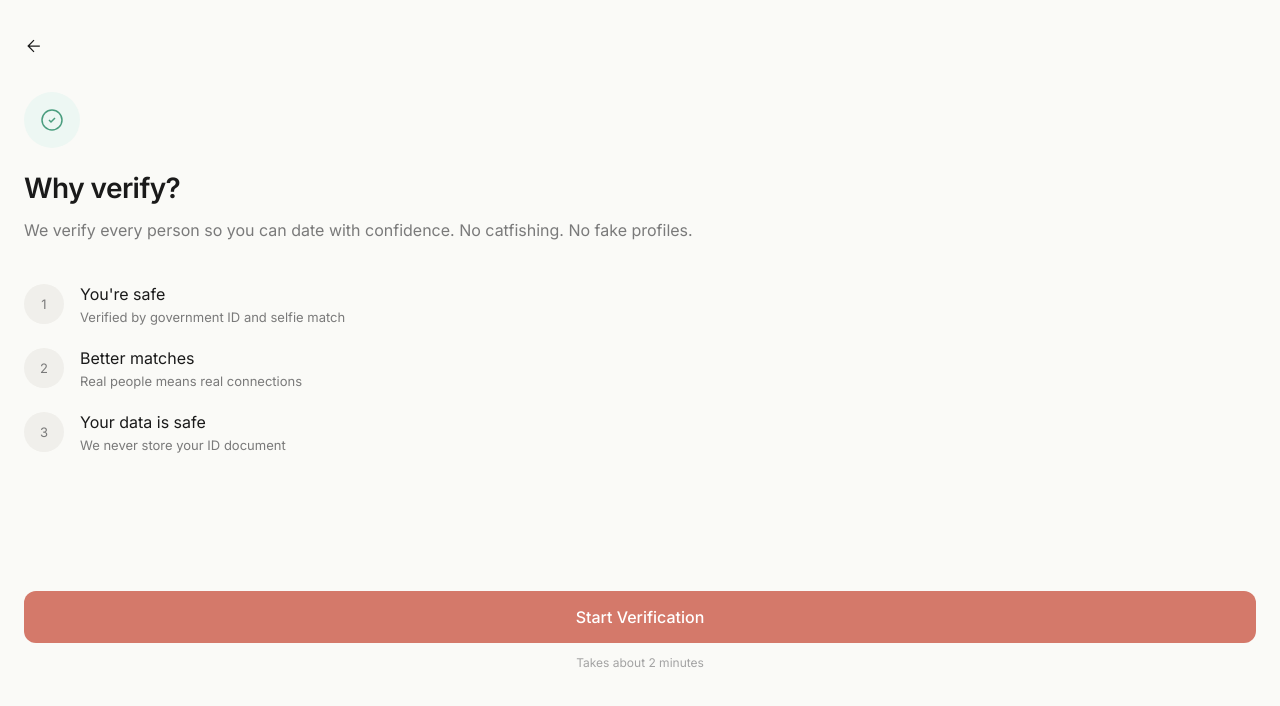
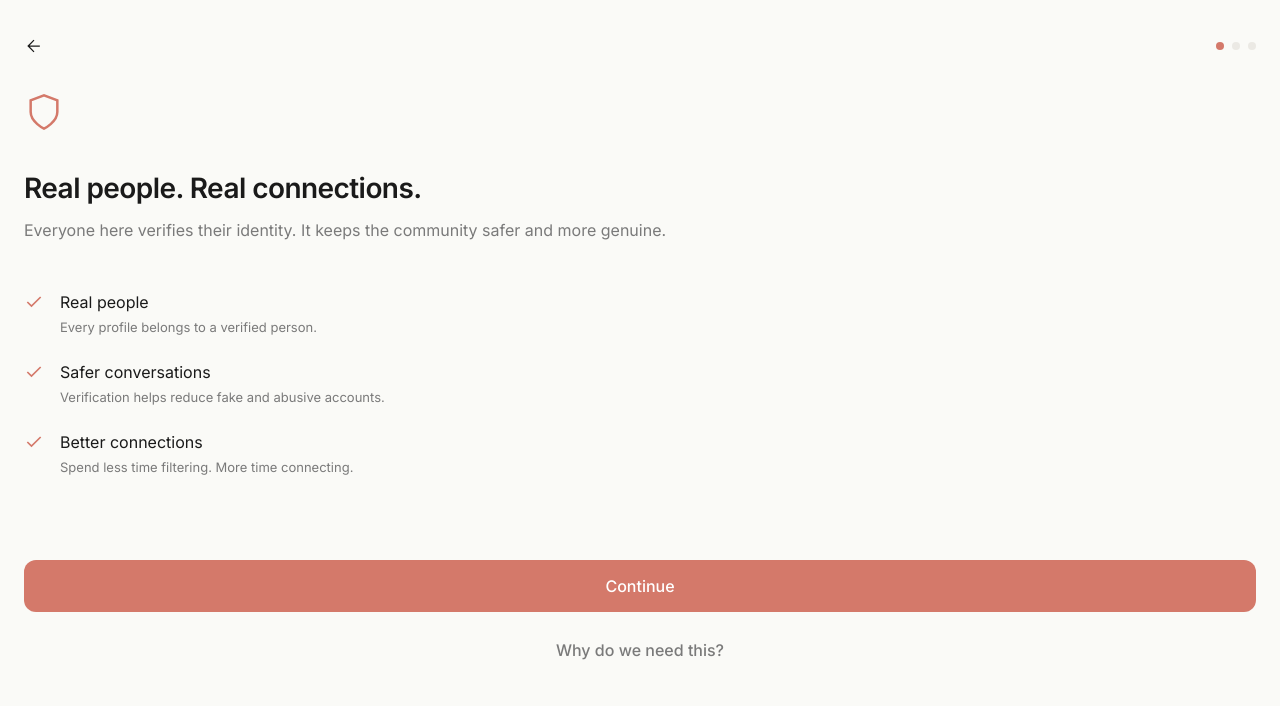
Before and after one commit to thephoenix13/baed_app, a React (Vite) app: page / in a window 1280 px wide. Both pictures are taken after a click on the button "Get Started". Shown: the top 706 px of the page. Built offline with nearby package versions, Linux system fonts and the light colour scheme.

Commit message:
task snapshot 14ea2b89-2c4f-4cc6-903e-76bdad8a8212

```diff
--- a/src/app/screens/verification/WhyVerifyScreen.tsx
+++ b/src/app/screens/verification/WhyVerifyScreen.tsx
@@ -6,67 +6,86 @@ interface WhyVerifyScreenProps {
 export function WhyVerifyScreen({ onContinue, onBack }: WhyVerifyScreenProps) {
   return (
     <div className="page flex flex-col">
-      {/* Header */}
-      <div className="page-header flex items-center">
+      {/* Header with back button and progress */}
+      <div className="page-header flex items-center justify-between">
         <button onClick={onBack} className="btn-icon -ml-3" aria-label="Back">
           <svg width="20" height="20" viewBox="0 0 24 24" fill="none" stroke="currentColor" strokeWidth="1.5">
             <path d="M19 12H5M12 19l-7-7 7-7" />
           </svg>
         </button>
+        {/* Progress indicator */}
+        <div className="flex items-center gap-2">
+          <div className="w-2 h-2 rounded-full bg-[var(--color-accent)]"></div>
+          <div className="w-2 h-2 rounded-full bg-[var(--color-border)]"></div>
+          <div className="w-2 h-2 rounded-full bg-[var(--color-border)]"></div>
+        </div>
       </div>
 
       <div className="page-content flex-1 flex flex-col">
-        {/* Icon */}
-        <div className="w-14 h-14 rounded-full bg-[var(--color-success-light)] flex items-center justify-center mb-6">
-          <svg width="24" height="24" viewBox="0 0 24 24" fill="none" stroke="var(--color-success)" strokeWidth="1.5">
-            <path d="M9 12l2 2 4-4" />
-            <circle cx="12" cy="12" r="10" />
-          </svg>
+        {/* Hero section */}
+        <div className="mb-12">
+          {/* Minimal verification icon */}
+          <div className="mb-8">
+            <svg width="40" height="40" viewBox="0 0 24 24" fill="none" stroke="var(--color-accent)" strokeWidth="1.5">
+              <path d="M12 22s8-4 8-10V5l-8-3-8 3v7c0 6 8 10 8 10z" />
+            </svg>
+          </div>
+
+          {/* Title */}
+          <h1 className="text-screen-title mb-3">
+            Real people. Real connections.
+          </h1>
+
+          {/* Supporting text */}
+          <p className="text-body-secondary">
+            Everyone here verifies their identity. It keeps the community safer and more genuine.
+          </p>
         </div>
 
-        {/* Title */}
-        <h1 className="text-screen-title mb-3">Why verify?</h1>
-        <p className="text-body-secondary mb-8">
-          We verify every person so you can date with confidence. No catfishing. No fake profiles.
-        </p>
-
-        {/* Benefits */}
-        <div className="space-y-5 mb-8 flex-1">
+        {/* Benefits - simple rows */}
+        <div className="space-y-6 mb-12 flex-1">
+          {/* Benefit 1 */}
           <div className="flex items-start gap-4">
-            <div className="w-8 h-8 rounded-full bg-[var(--color-bg-chip)] flex items-center justify-center flex-shrink-0 mt-0.5">
-              <span className="text-caption font-medium">1</span>
-            </div>
+            <svg width="20" height="20" viewBox="0 0 24 24" fill="none" stroke="var(--color-accent)" strokeWidth="2" className="flex-shrink-0 mt-0.5">
+              <polyline points="20 6 9 17 4 12" />
+            </svg>
             <div>
-              <p className="text-body font-medium mb-0.5">You're safe</p>
-              <p className="text-caption">Verified by government ID and selfie match</p>
+              <p className="text-body font-medium mb-1">Real people</p>
+              <p className="text-caption">Every profile belongs to a verified person.</p>
             </div>
           </div>
+
+          {/* Benefit 2 */}
           <div className="flex items-start gap-4">
-            <div className="w-8 h-8 rounded-full bg-[var(--color-bg-chip)] flex items-center justify-center flex-shrink-0 mt-0.5">
-              <span className="text-caption font-medium">2</span>
-            </div>
+            <svg width="20" height="20" viewBox="0 0 24 24" fill="none" stroke="var(--color-accent)" strokeWidth="2" className="flex-shrink-0 mt-0.5">
+              <polyline points="20 6 9 17 4 12" />
+            </svg>
             <div>
-              <p className="text-body font-medium mb-0.5">Better matches</p>
-              <p className="text-caption">Real people means real connections</p>
+              <p className="text-body font-medium mb-1">Safer conversations</p>
+              <p className="text-caption">Verification helps reduce fake and abusive accounts.</p>
             </div>
           </div>
+
+          {/* Benefit 3 */}
           <div className="flex items-start gap-4">
-            <div className="w-8 h-8 rounded-full bg-[var(--color-bg-chip)] flex items-center justify-center flex-shrink-0 mt-0.5">
-              <span className="text-caption font-medium">3</span>
-            </div>
+            <svg width="20" height="20" viewBox="0 0 24 24" fill="none" stroke="var(--color-accent)" strokeWidth="2" className="flex-shrink-0 mt-0.5">
+              <polyline points="20 6 9 17 4 12" />
+            </svg>
             <div>
-              <p className="text-body font-medium mb-0.5">Your data is safe</p>
-              <p className="text-caption">We never store your ID document</p>
+              <p className="text-body font-medium mb-1">Better connections</p>
+              <p className="text-caption">Spend less time filtering. More time connecting.</p>
             </div>
           </div>
         </div>
 
-        {/* CTA */}
+        {/* CTA section */}
         <div className="pb-8">
-          <button onClick={onContinue} className="btn btn-primary mb-3">
-            Start Verification
+          <button onClick={onContinue} className="btn btn-primary mb-4">
+            Continue
           </button>
-          <p className="text-small text-center">Takes about 2 minutes</p>
+          <button className="btn btn-ghost w-full">
+            Why do we need this?
+          </button>
         </div>
       </div>
     </div>
```
